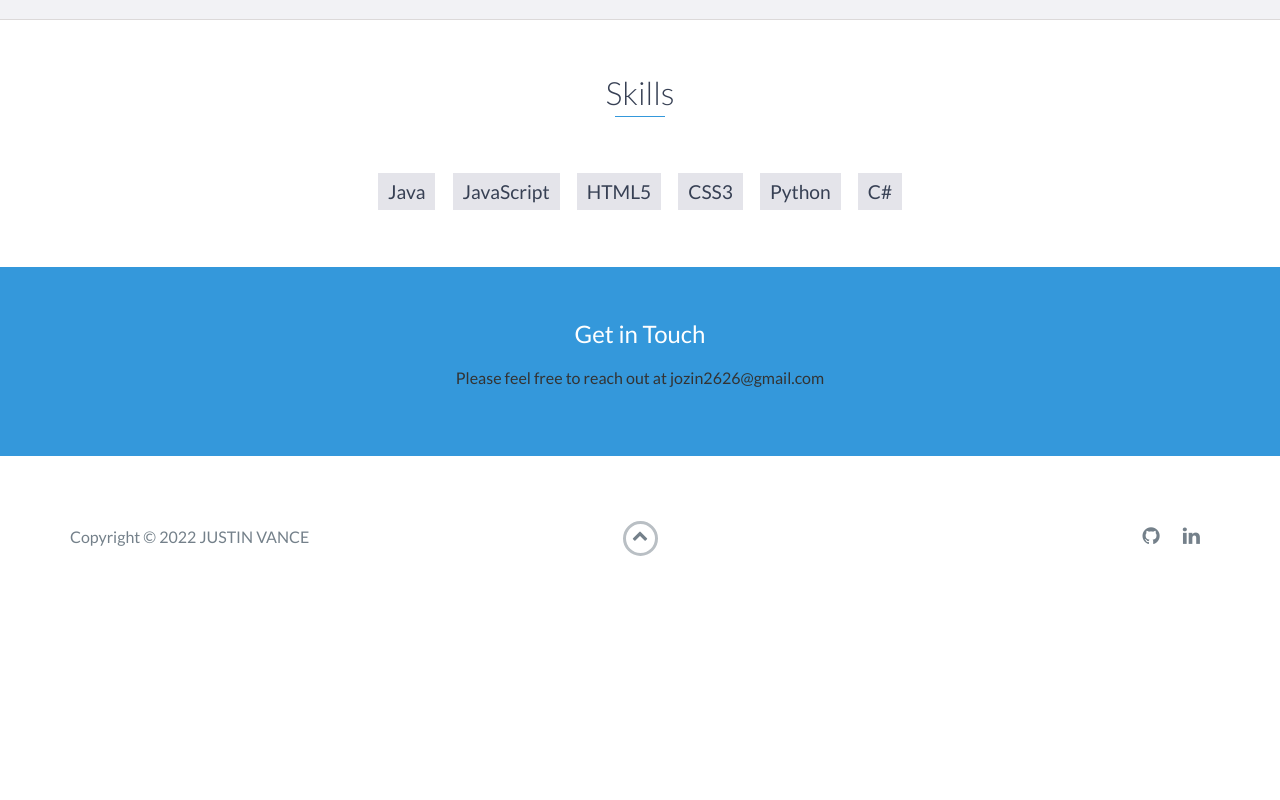
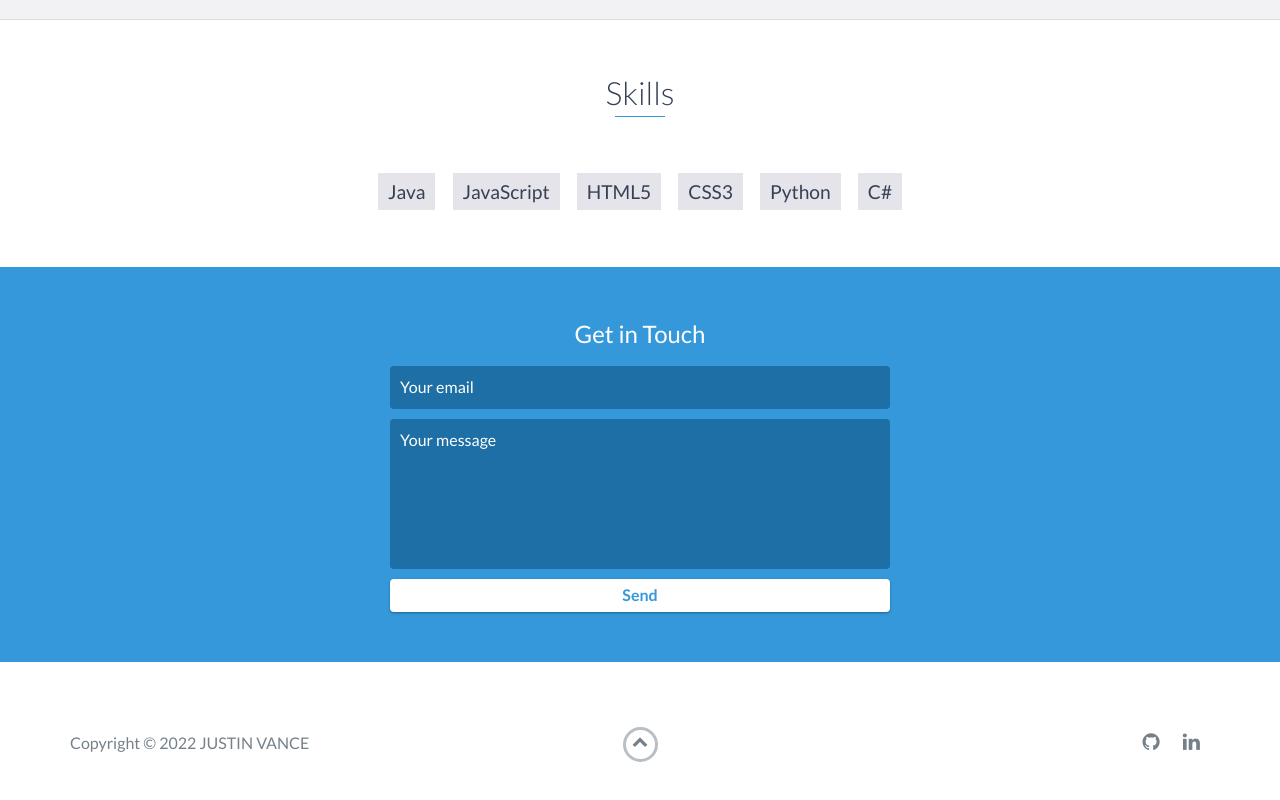
Before and after one commit to jozin2626/jozin2626.github.io, a website: page index.html in a window 1280 px wide. Shown: the part 2345-3145 px from the top of the page. Before the commit the page ends 2955 px from the top, so only its background shows below. Drawn offline with nearby package versions, Linux system fonts and the light colour scheme.

Commit message:
Update index.html

```diff
--- a/index.html
+++ b/index.html
@@ -183,13 +183,12 @@
     <div id="contact">
         <h2>Get in Touch</h2>
         <div id="contact-form">
-            <!--<form method="POST" action="https://formspree.io/f/mlezopbe">
+            <form method="POST" action="https://formspree.io/f/mlezopbe">
                 <input type="hidden" name="_subject" value="Contact request from personal website" />
                 <input type="email" name="_replyto" placeholder="Your email" required>
                 <textarea name="message" placeholder="Your message" required></textarea>
                 <button type="submit">Send</button>
-            </form>-->
-		<p>Please feel free to reach out at jozin2626@gmail.com</p>
+            </form>
         </div>
         <!-- End #contact-form -->
     </div>
```
